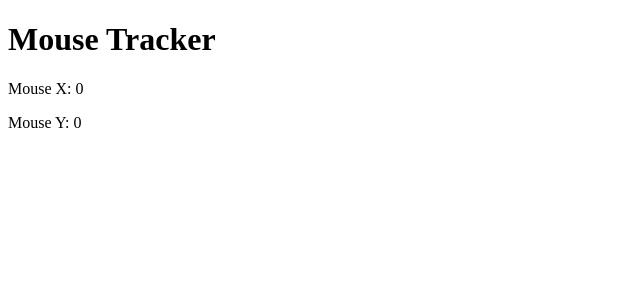
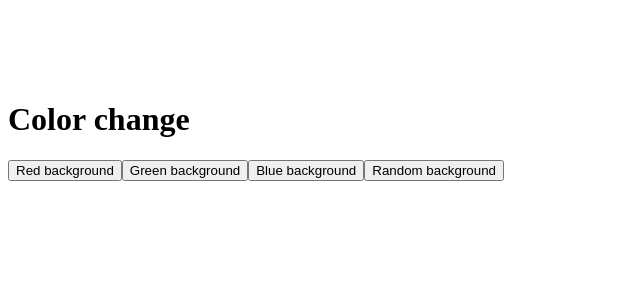
Before and after one commit to RashkaBoy08/react-course, a React (Vite) app: page / in a window 1280 px wide. Shown: the top 300 px of the page, without its empty margins (0-640 px from the left). Built offline with nearby package versions, Linux system fonts and the light colour scheme.

Commit message:
Add color change controls

```diff
--- a/src/App.jsx
+++ b/src/App.jsx
@@ -1,7 +1,52 @@
-import { MouseTracker } from "./MouseTracker";
+import { useState } from "react";
 function App() {
+  const [color, setColor] = useState();
+
+  const switchToRed = () => {
+    setColor("Red");
+  };
+
+  //green color
+  const switchToGreen = () => {
+    setColor("green");
+  };
+
+  const switchToBlue = () => {
+    setColor("blue");
+  };
+
+  const randomColor = () => {
+    let red = Math.floor(Math.random() * 256);
+    let green = Math.floor(Math.random() * 256);
+    let blue = Math.floor(Math.random() * 256);
+
+    setColor(`rgb(${red}, ${green}, ${blue})`);
+  };
+
   //markup
-  return <MouseTracker />;
+  return (
+    <div>
+      <div
+        style={{
+          backgroundColor: color,
+          padding: "30px",
+          margin: "20px",
+          borderRadius: "10px",
+          color: "#fff",
+          textAlign: "center",
+          fontSize: "24px",
+          fontWeight: "600",
+        }}
+      >
+        {color}
+      </div>
+      <h1>Color change</h1>
+      <button onClick={switchToRed}>Red background</button>
+      <button onClick={switchToGreen}>Green background</button>
+      <button onClick={switchToBlue}>Blue background</button>
+      <button onClick={randomColor}>Random background</button>
+    </div>
+  );
 }
 
 export default App;
```
